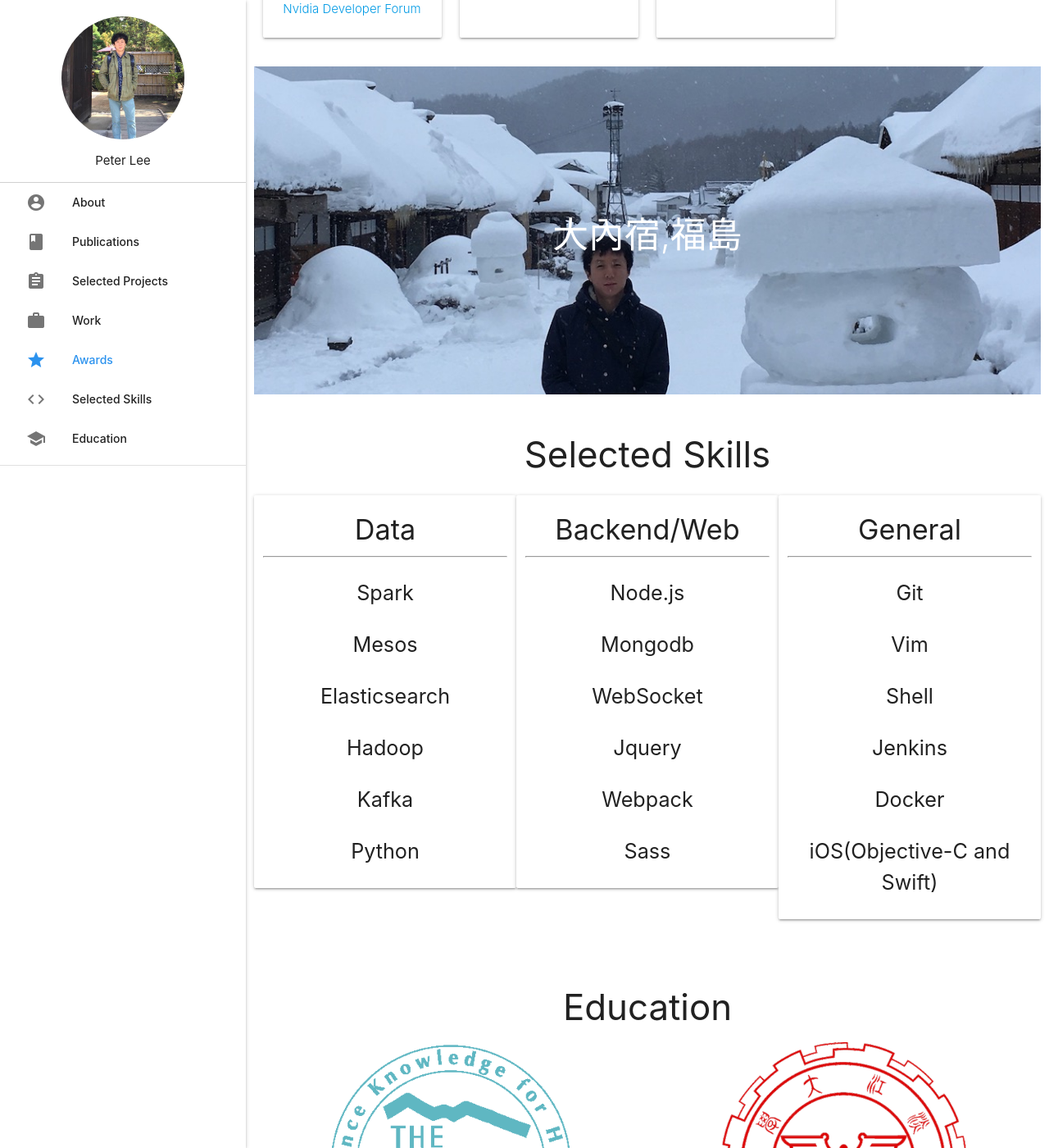
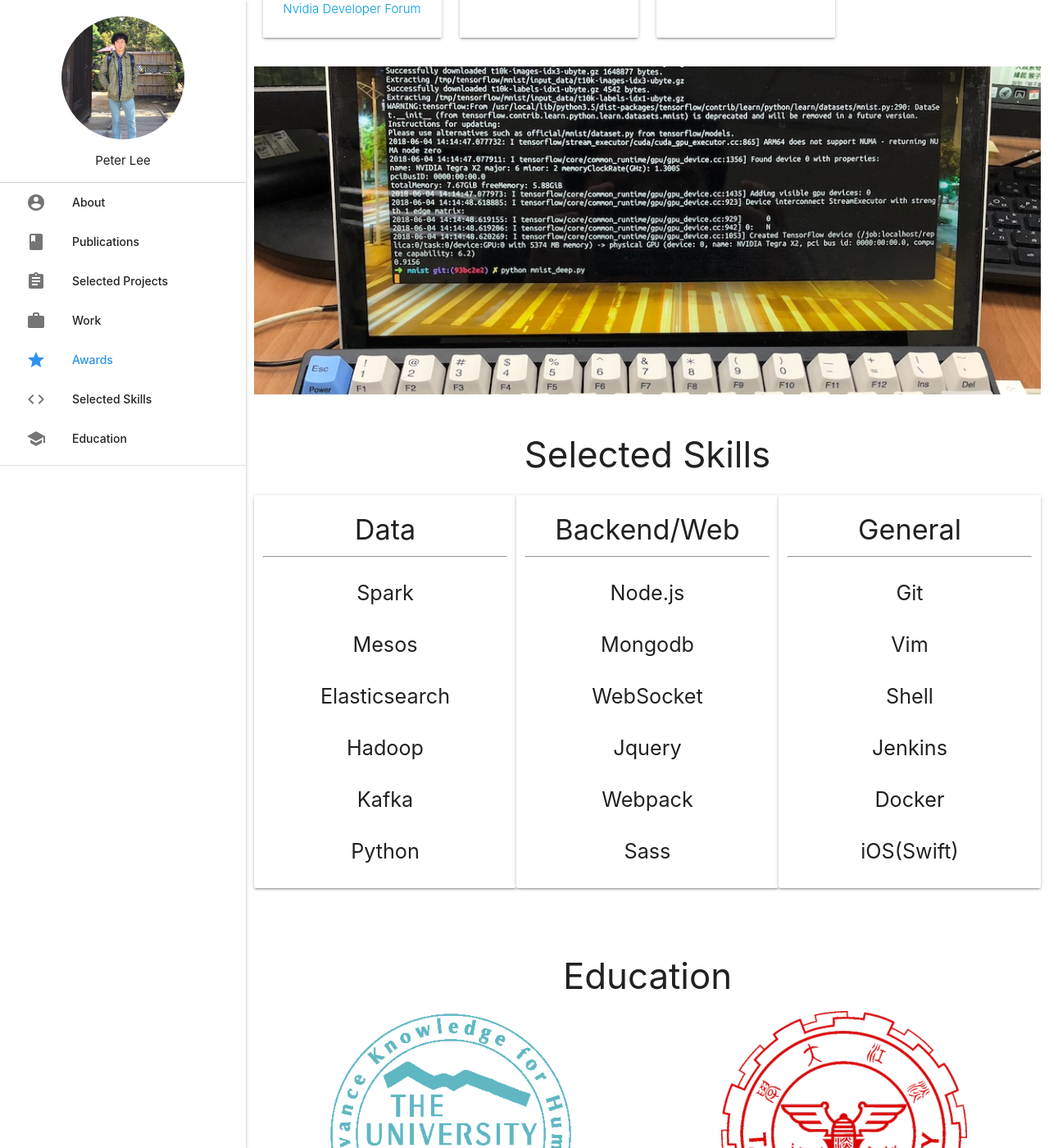
Before and after one commit to peterlee0127/cv, a Jekyll site: the page built from index.html, in a window 1280 px wide and 1400 px high, scrolled down 6458 px. Shown: the whole window at 82% size. Built offline with Jekyll 4.4.1, drawn with Linux system fonts in a browser that asks for light colours.

Commit message:
change image

```diff
--- a/_data/work.json
+++ b/_data/work.json
@@ -10,7 +10,7 @@
     },
     {
       "title":"General",
-      "p":["Git","Vim","Shell","Jenkins","Docker","iOS(Objective-C and Swift)"]
+      "p":["Git","Vim","Shell","Jenkins","Docker","iOS(Swift)"]
     }
   ]
   ,"work":[
--- a/_includes/paragraph/award.html
+++ b/_includes/paragraph/award.html
@@ -22,6 +22,6 @@
      </div>
       {% endfor %}
    </div>
-   {% include parallax.html title='大內宿,福島' image='/assets/image/fukushima.jpg' %}
+   {% include parallax.html title='' image='/assets/image/mac.jpg' %}
 
 </div>
```
Also changed, not shown: assets/image/mac.jpg (added).
